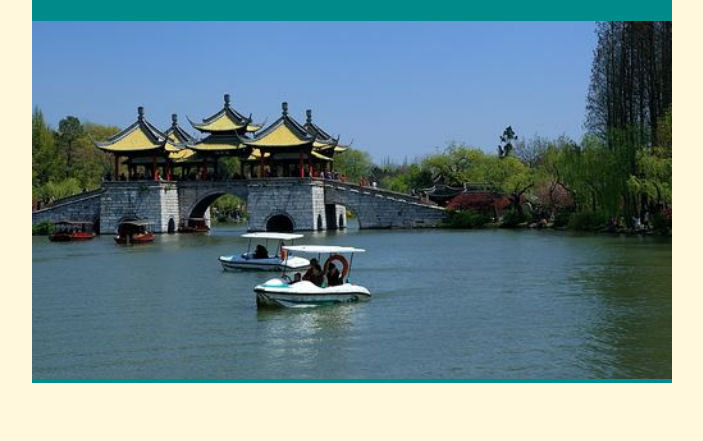
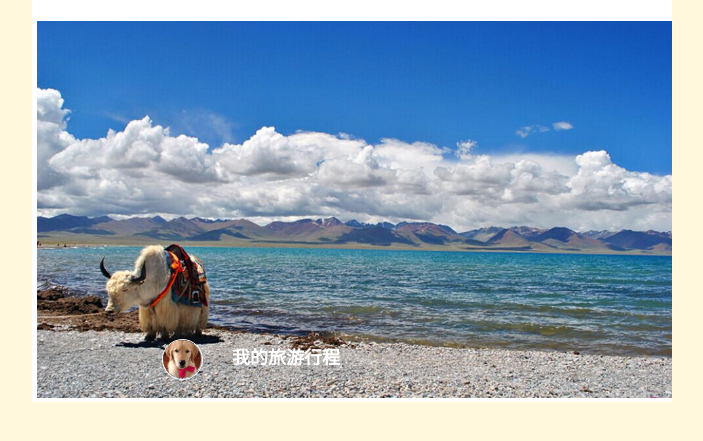
Before and after one commit to wuwenhui30/wwh, a plain HTML site: page images/tour.html in a window 1280 px wide. Shown: the part 97-538 px from the top of the page, without its empty margins (288-991 px from the left). Drawn offline with Linux system fonts and the light colour scheme.

Commit message:
作业2 30-wuwenhui finish dog and font

```diff
--- a/images/tour.html
+++ b/images/tour.html
@@ -10,7 +10,7 @@
         background:cornsilk;
     }
     body{
-        background-color:darkcyan;
+        background-color:white;
         width:100%;
         max-width:640px;
         margin:0 auto;  /*让所有内容居中 0是margin-top和buttom的0 auto自动*/
@@ -25,11 +25,56 @@
     .qui-header{
         background-color: #2bab79;
     }
+
+    .plcRouteList{
+        /*border:1px solid red;*/  /*做辅助线，显示盒子模型的边框*/
+        margin-left: 5px;
+        /*float: right;*/
+    }
+
+    .pic{
+        border-radius: 50%; /*图片从方形变成圆形*/
+    }
+    .bottom{
+        /*border:1px solid red;*/
+        position:absolute; /*绝对定位*/
+        top:420px;         /*做个div块把头像和标题放进去*/
+        left:450px;
+    }
+
+    .face{
+        float:left;
+        border:1px solid white; /*头像的白边框*/
+        width:39px;
+        height:39px;
+        border-radius: 50%;
+    }
+
+    .title{
+       /*border:1px solid red;*/
+       color:white;
+       white-space:nowrap;
+       font-size: 18px;
+       font-weight:bolder;
+       line-height: 40px;
+       margin-left: 70px
+    }
 </style>
 <body>
     <header class="qui-header">
         <h1>国内旅游计划</h1>
     </header>
-    <a herf=""><img src="华东.jpg" width="640"></a>
+
+    <section class="plcRouteList">
+        <a herf=""><img src="fengjing.jpg" width="635"></a>
+        <div class="bottom">
+            <p class="face">
+                <img src="touxiang.jpg" width="38" height="38" class="pic">
+            </p>
+            <h2 class="title">我的旅游行程</h2>
+        </div>
+
+    </section>
+
 </body>
 </html>
```
